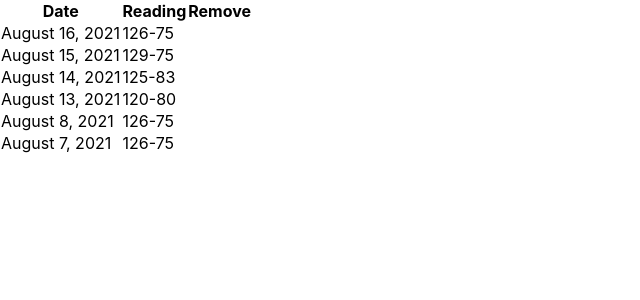
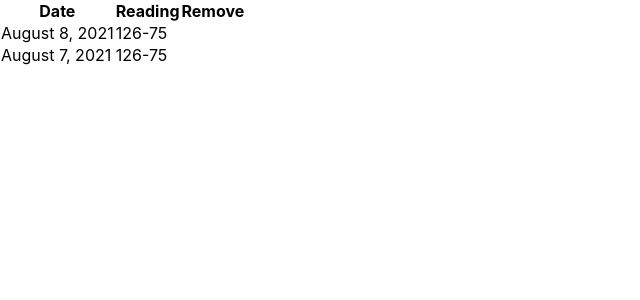
Before and after one commit to decareano/react-test-cloud9, a React (Create React App) app: page / in a window 1280 px wide. Shown: the top 300 px of the page, without its empty margins (0-640 px from the left). Built offline with nearby package versions, Linux system fonts and the light colour scheme.

Commit message:
added a WIP for filter - not quite understanding this

```diff
--- a/src/App.js
+++ b/src/App.js
@@ -44,11 +44,11 @@ class App extends Component {
     })
 
 
-
+    // characters.filter(character => character.date > "August 14, 2021")
 
     return (
       <div className="container">
-        <Table marceloData={characters} />
+        <Table marceloData={characters.filter(character => character.date >= "August 17, 2021")} />
 
       </div>
     )
```
